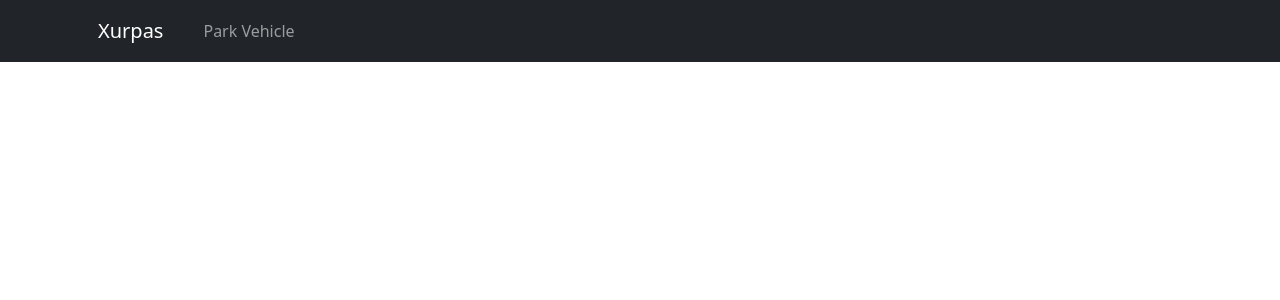
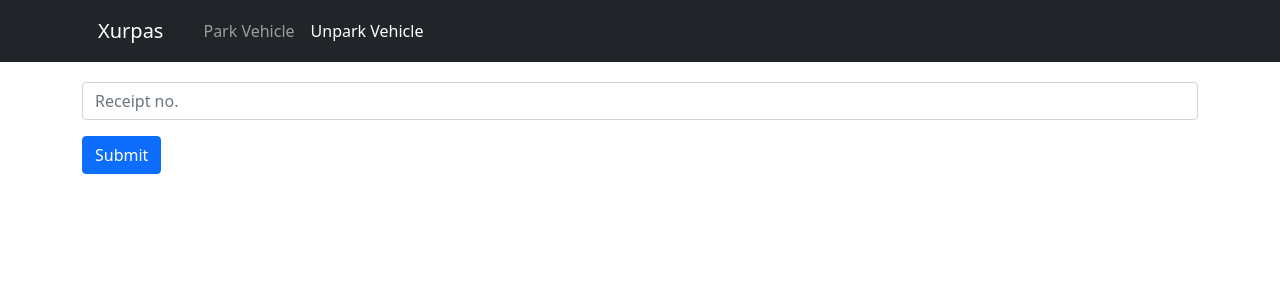
Before and after one commit to jrssnjn/xurpas-client, a React (Create React App) app: page /unpark-vehicle in a window 1280 px wide. Before the commit this address had no page. Shown: the top 300 px of the page. Built offline with nearby package versions, Linux system fonts and the light colour scheme.

Commit message:
added barebones markup of unpark-vehicle page

```diff
--- a/src/App.js
+++ b/src/App.js
@@ -3,6 +3,7 @@ import { BrowserRouter as Router, Routes, Route, Link } from "react-router-dom";
 import { LinkContainer } from "react-router-bootstrap";
 import { ToastContainer, toast } from "react-toastify";
 import ParkVehicle from "./parkVehicle";
+import UnparkVehicle from "./unparkVehicle";
 import "./default.css";
 import "react-toastify/dist/ReactToastify.css";
 
@@ -21,12 +22,16 @@ function App() {
               <LinkContainer to="/park-vehicle">
                 <Nav.Link>Park Vehicle</Nav.Link>
               </LinkContainer>
+              <LinkContainer to="/unpark-vehicle">
+                <Nav.Link>Unpark Vehicle</Nav.Link>
+              </LinkContainer>
             </Nav>
           </Container>
         </Navbar>
         <Container className="custom-container">
           <Routes>
             <Route exact path="/park-vehicle" element={<ParkVehicle />} />
+            <Route exact path="/unpark-vehicle" element={<UnparkVehicle />} />
           </Routes>
         </Container>
         <ToastContainer />
--- /dev/null
+++ b/src/unparkVehicle.js
@@ -0,0 +1,44 @@
+import { Row, Col, Form, Button } from "react-bootstrap";
+import { Fragment, useState } from "react";
+import { toast } from "react-toastify";
+import axios from "axios";
+import "./default.css";
+
+function Component() {
+  const [settings, setSettings] = useState({
+    receiptNo: "",
+  });
+
+  const onClick = async (e) => {};
+
+  return (
+    <Fragment>
+      <Row>
+        <Col>
+          <Form>
+            <fieldset>
+              <Form.Group className="mb-3">
+                <Form.Control
+                  id="PlateNoInput"
+                  placeholder="Receipt no."
+                  name="receiptNo"
+                  onChange={(e) => {
+                    setSettings({
+                      ...settings,
+                      vehiclePlateNo: e.target.value,
+                    });
+                  }}
+                />
+              </Form.Group>
+              <Button type="button" onClick={onClick}>
+                Submit
+              </Button>
+            </fieldset>
+          </Form>
+        </Col>
+      </Row>
+    </Fragment>
+  );
+}
+
+export default Component;
```
